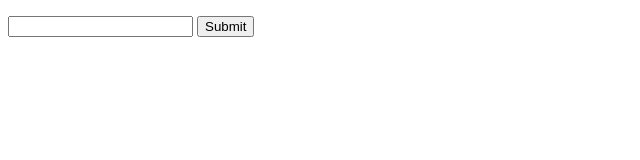
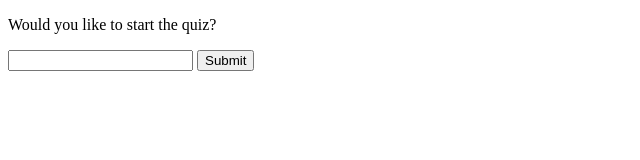
Before and after one commit to Gitthere/DomQuiz, a plain HTML site: page index.html in a window 1280 px wide. Shown: the whole page, without its empty margins (0-640 px from the left). Drawn offline with Linux system fonts and the light colour scheme.

Commit message:
2nd attempt to add all new changes

```diff
--- a/dom_quiz.js
+++ b/dom_quiz.js
@@ -1,18 +1,49 @@
 (function() {
-  var score=0;
-  var newscore=0;
+  var score = 0;
 
   var quiz_ques = document.getElementById('question');
-    quiz_ques.innerHTML = 'What is the capital of Hawaii?';
-    return quiz_ques;
+  var newanswer = document.getElementById('answer');
 
-    #submit.onclick = function() {
-      if (document.getElementById('answer')) == "honolulu" {
-        var newscore = newscore+1;
-        alert("Correct!")
-      } else {
-        newscore = newscore+0;
-        alert("Sorry, the answer is Honolulu.")
+  quiz_ques.innerHTML = 'Would you like to start the quiz?';
+
+  var questionaire = [
+    {
+      quiz_ques: "What is the capital of Hawaii?",
+      newanswer: "honolulu"
+    },
+    {
+      quiz_ques: "what is the state bird?",
+      newanswer: "nene"
+    },
+    {
+      quiz_ques: "What is the Hawaiian name for Diamond Head?",
+      newanswer: "leahi"
+    },
+    {
+      quiz_ques: "What is the traditional dance of Hawaii?",
+      newanswer:"hula"
+    },
+    {
+      quiz_ques: "In what year did Hawaii become a state?",
+      newanswer: "1959"
+    }
+  ];
+
+  var submitBtn = document.getElementById('submit');
+
+  submitBtn.onclick = function() {
+    //console.log(answer.value);
+
+    for (var i = 0; i < questionaire.length; i++) {
+      var newanswer = prompt(questionaire[i].quiz_ques)
+
+      if (newanswer === questionaire[i].newanswer) {
+        score++;
       }
+    }
+
+  alert("Congratulations, your score is " + score + " out of 5.");
+
   }
+
 })();
--- a/index.html
+++ b/index.html
@@ -11,6 +11,6 @@
   <p id="question"></p>
   <input id="answer" type="text">
   <button id="submit">Submit</button>
-  <script scr="/dom_quiz.js"></script>
+  <script src="/dom_quiz.js"></script>
 </body>
 </html>
```
